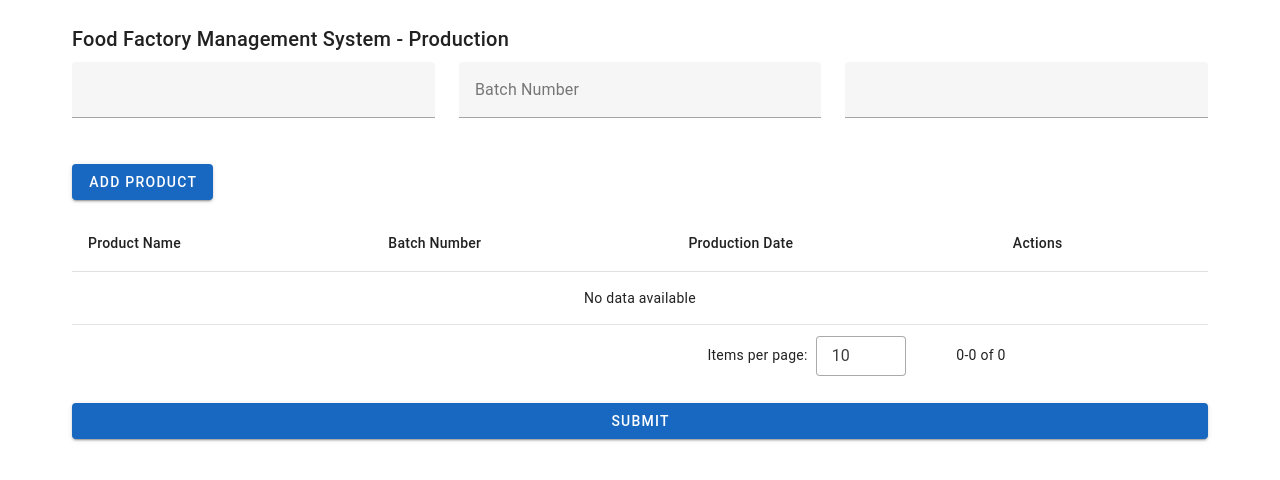
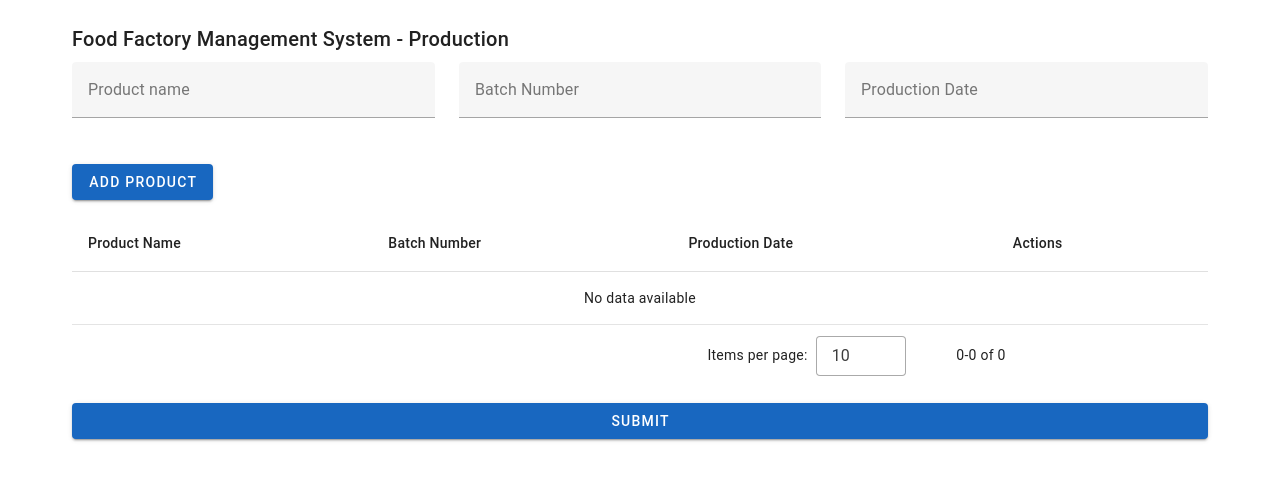
Before and after one commit to Ruukshan/food-factory-management-system, a Vue app: page / in a window 1280 px wide. Shown: the top 480 px of the page. Built offline with nearby package versions, Linux system fonts and the light colour scheme.

Commit message:
Recorrectiong typos in text fields for lable not showing.

```diff
--- a/src/components/FormComponent.vue
+++ b/src/components/FormComponent.vue
@@ -1,14 +1,14 @@
 <template>
     <v-row>
         <v-col cols="12" md="4">
-            <v-text-field lable="Product name" v-model="newProduct.name"></v-text-field>
+            <v-text-field label="Product name" v-model="newProduct.name"></v-text-field>
         </v-col>
         <v-col cols="12" md="4">
             <v-text-field label="Batch Number" v-model="newProduct.batch"></v-text-field>
         </v-col>
         <v-col cols="12" md="4">
             <v-text-field
-                lable="Production Date"
+                label="Production Date"
                 v-model="newProduct.date"
                 pepend-inner-icon="mdi-calendar"
                 readonly
```
